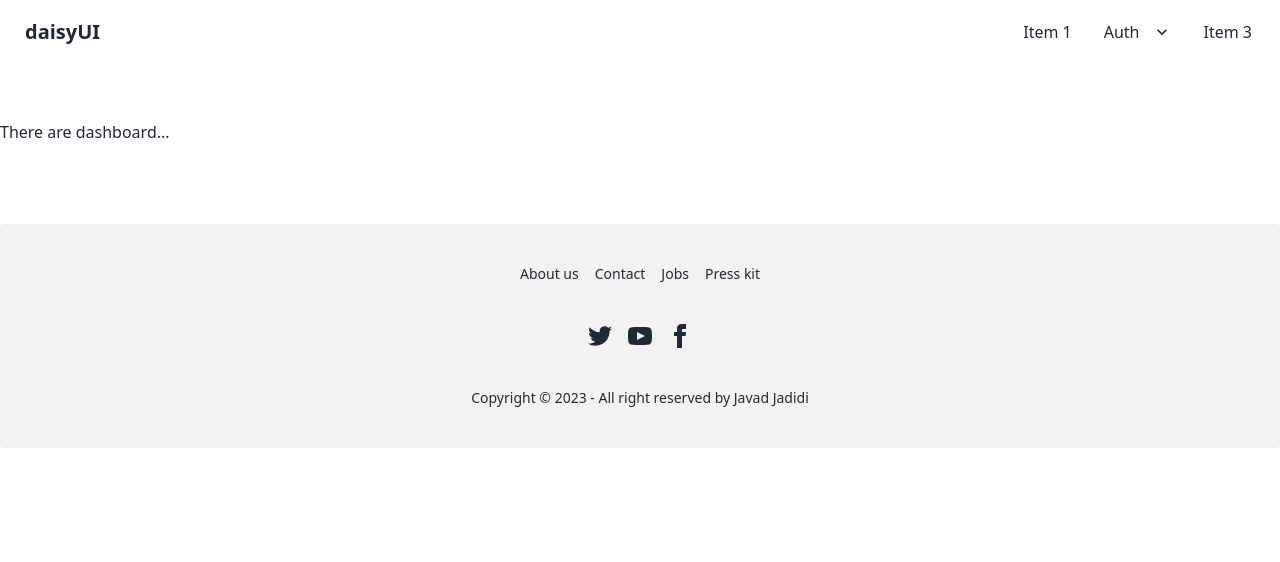
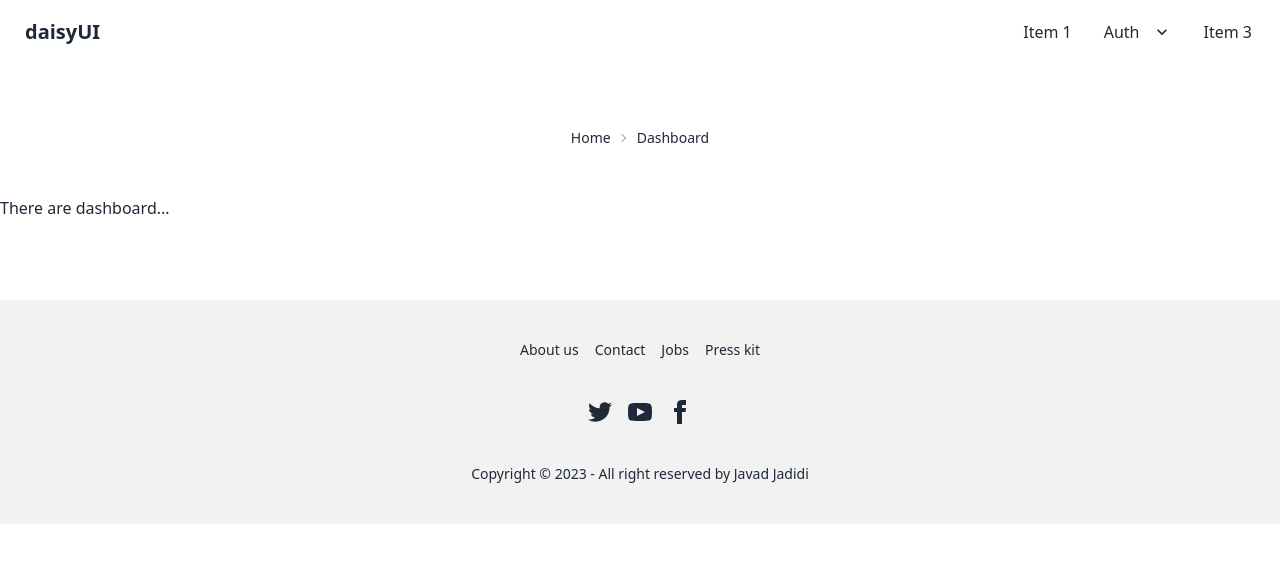
Before and after one commit to im-javad/nextjs-and-laravel-rest-api, a Next.js app in the folder nextjs-frontend/: page /dashboard in a window 1280 px wide. Shown: the top 562 px of the page. Built offline with nearby package versions, Linux system fonts and the light colour scheme; no server answers.

Commit message:
fixed-little-problem

```diff
--- a/nextjs-frontend/pages/dashboard.js
+++ /dev/null
@@ -1,15 +0,0 @@
-import MainLayout from "@/layouts/MainLayout";
-
-const Dashboard = () => {
-    return (
-        <div>
-            There are dashboard...
-        </div>
-    );
-}
-
-export default Dashboard;
-
-Dashboard.getLayout = function getLayout(page) {
-  return <MainLayout>{page}</MainLayout>;
-};
--- /dev/null
+++ b/nextjs-frontend/pages/dashboard/index.js
@@ -0,0 +1,22 @@
+import Breadcrumbs from "@/components/Breadcrumbs";
+import MainLayout from "@/layouts/MainLayout";
+
+const breadcrumbs = {
+  0: { title: "Home", link: "/" },
+  1: { title: "Dashboard", link: "/dashboard" },
+};
+
+const Dashboard = () => {
+  return (
+    <>
+      <Breadcrumbs crumbs={breadcrumbs} />
+      <div>There are dashboard...</div>
+    </>
+  );
+};
+
+export default Dashboard;
+
+Dashboard.getLayout = function getLayout(page) {
+  return <MainLayout>{page}</MainLayout>;
+};
```
